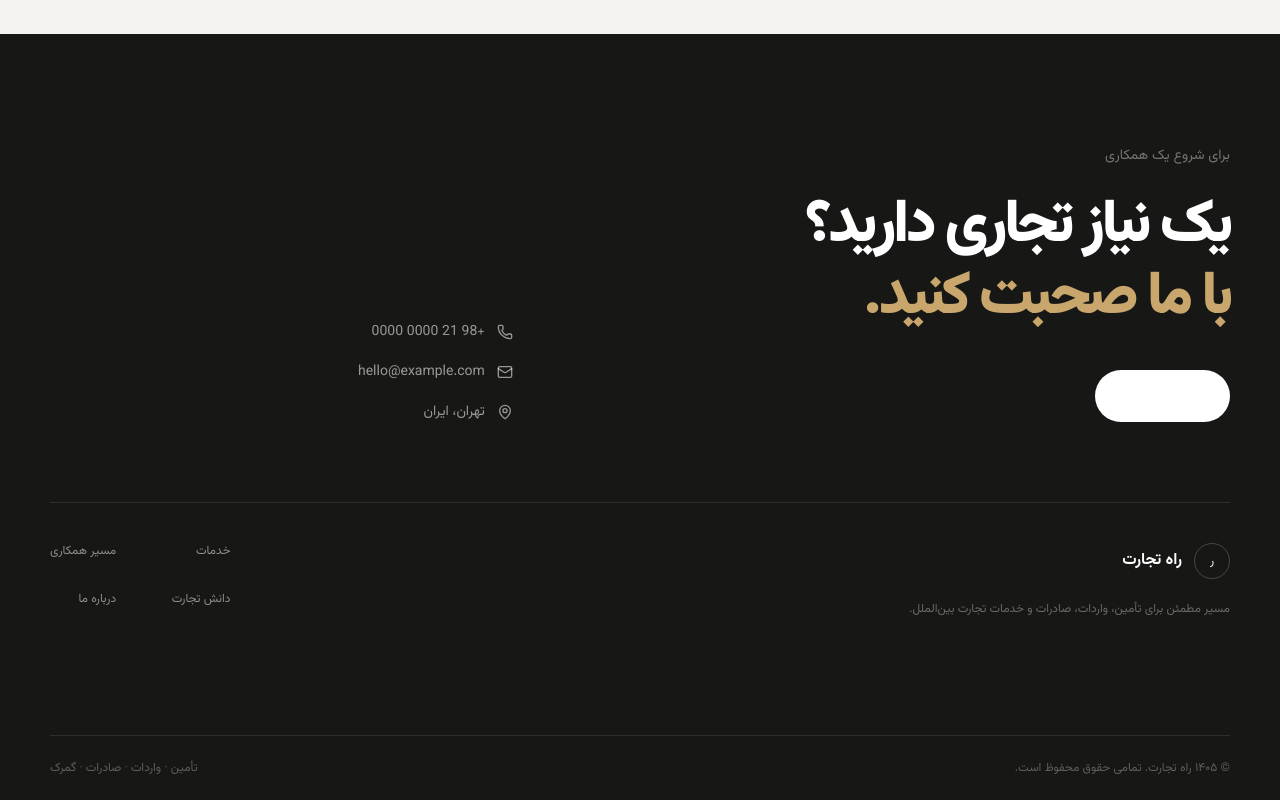
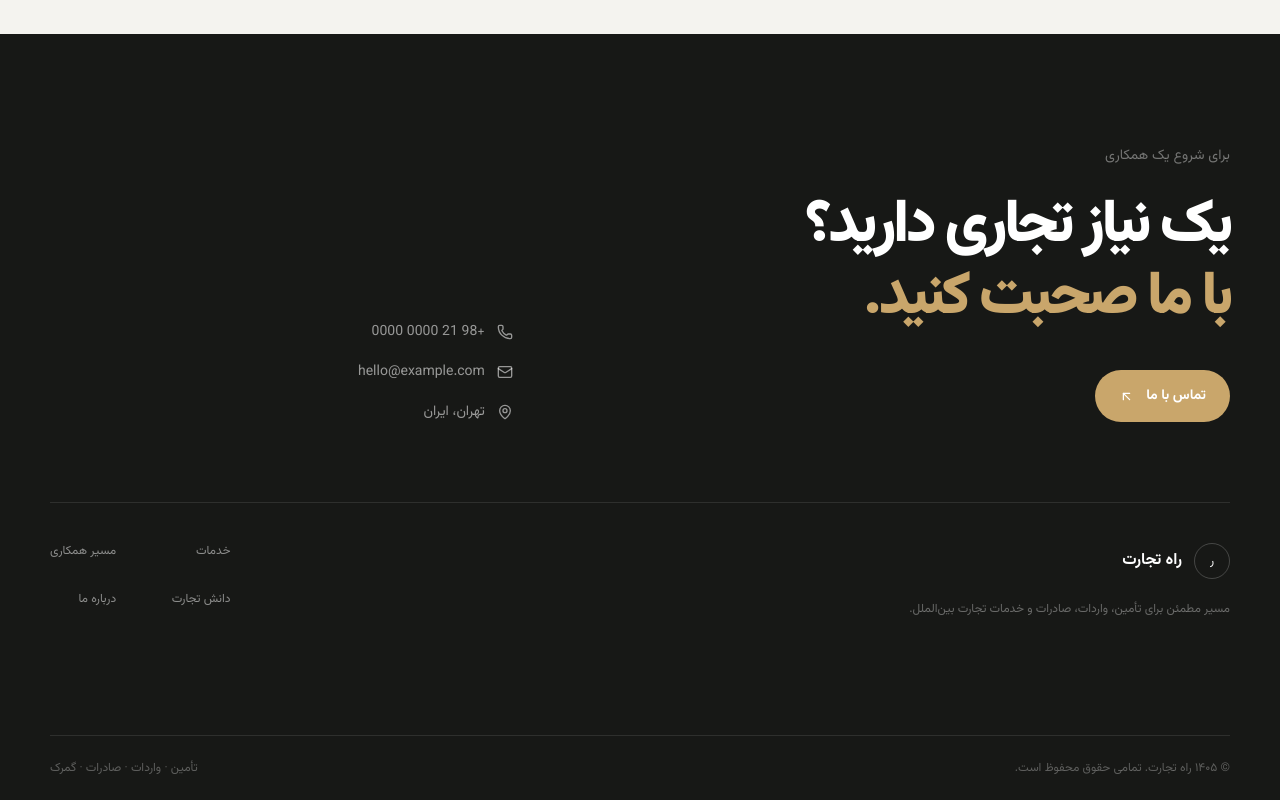
Before and after one commit to artinasd/import-export, a Next.js app: page / in a window 1280 px wide. Shown: the part 5395-6195 px from the top of the page. Built offline with nearby package versions, Linux system fonts and the light colour scheme.

Commit message:
Fix footer contact CTA contrast

```diff
--- a/components/layout/Footer.js
+++ b/components/layout/Footer.js
@@ -10,7 +10,7 @@ export default function Footer() {
           <div>
             <p className="mb-6 text-sm text-white/40">برای شروع یک همکاری</p>
             <h2 className="font-display max-w-2xl text-balance text-4xl font-black leading-[1.2] sm:text-6xl">یک نیاز تجاری دارید؟<br /><span className="text-[#c9a66b]">با ما صحبت کنید.</span></h2>
-            <a href="mailto:hello@example.com" className="mt-9 inline-flex items-center gap-3 rounded-full bg-white px-6 py-4 text-sm font-bold text-black transition hover:bg-[#c9a66b]">تماس با ما <ArrowUpLeft size={15} /></a>
+            <a href="mailto:hello@example.com" className="mt-9 inline-flex items-center gap-3 rounded-full bg-[#c9a66b] px-6 py-4 text-sm font-bold text-[#171816] transition hover:bg-white">تماس با ما <ArrowUpLeft size={15} /></a>
           </div>
           <div className="grid content-end gap-5 text-sm text-white/55">
             <div className="flex items-center gap-3"><Phone size={16} /> +98 21 0000 0000</div>
```
